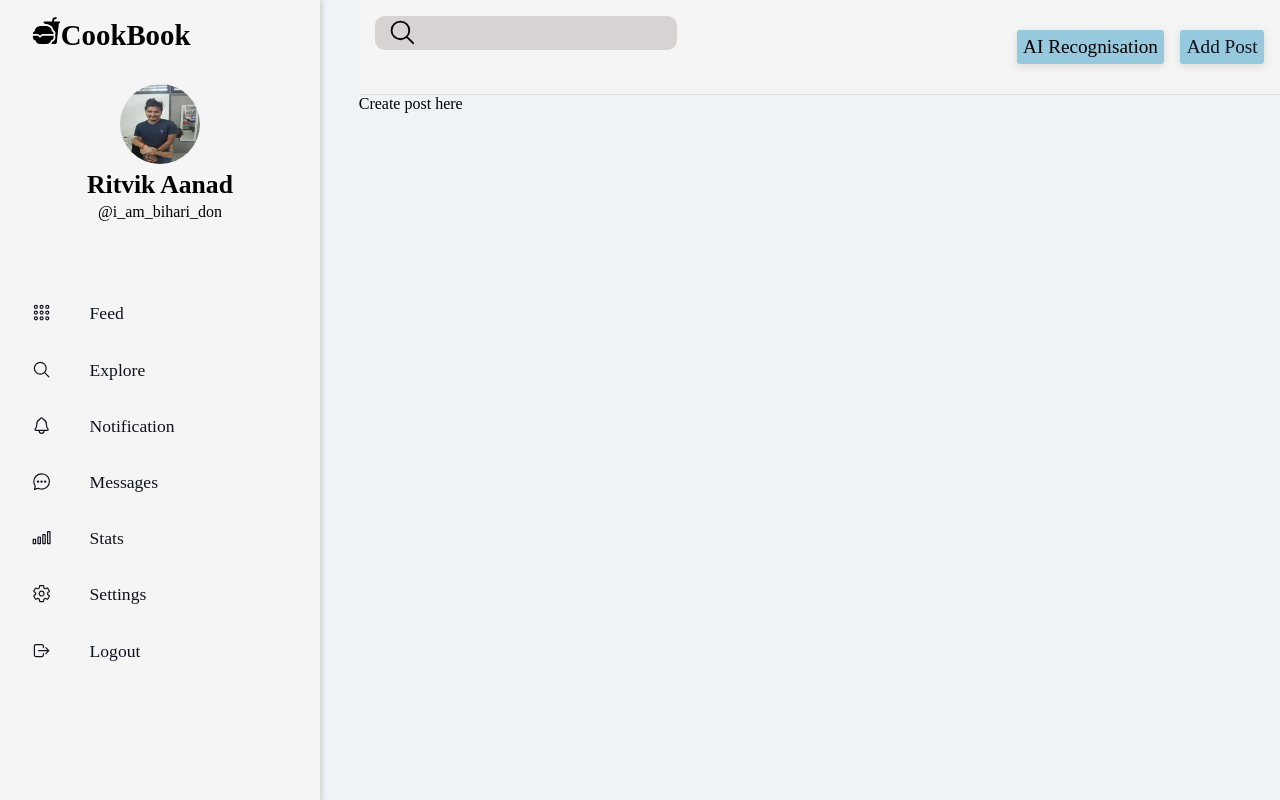
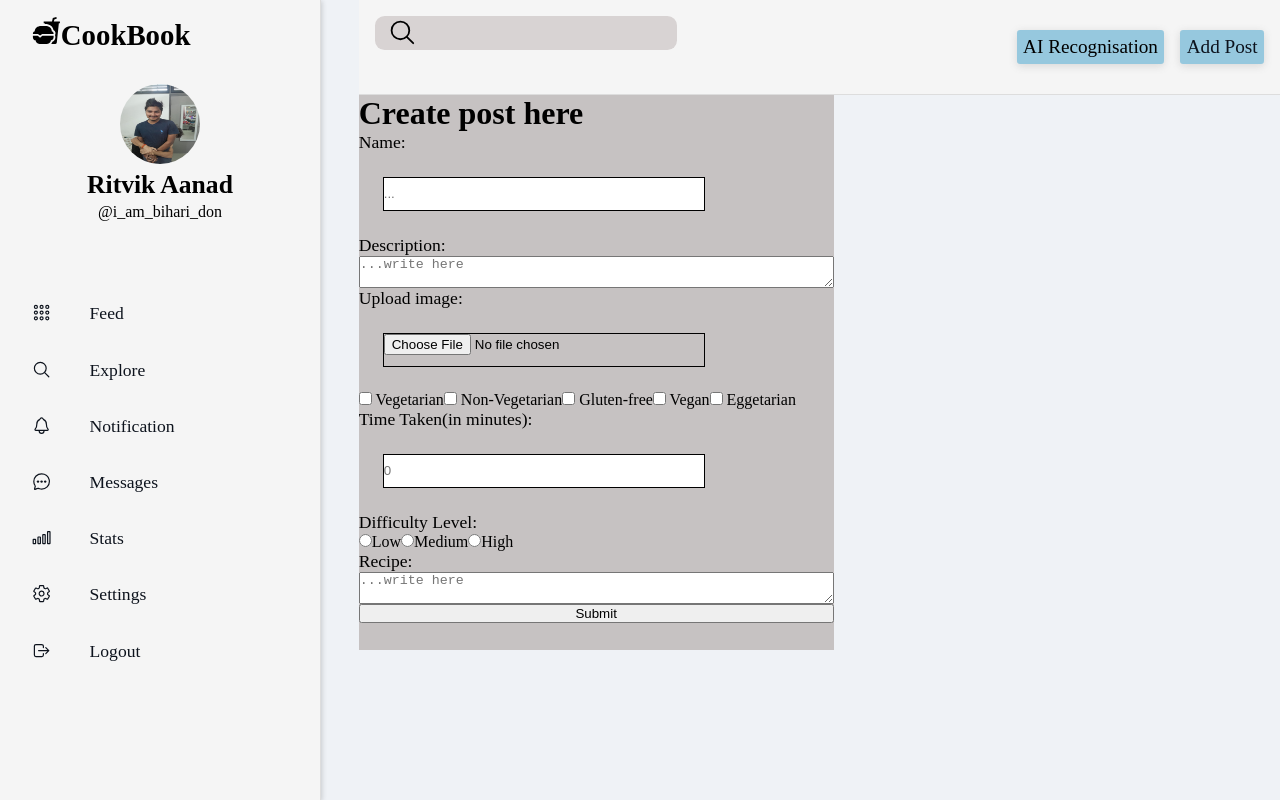
Before and after one commit to RitvikAnand583/cookbook, a React (Vite) app in the folder frontend/: page /post in a window 1280 px wide. Built offline with nearby package versions, Linux system fonts and the light colour scheme.

Commit message:
Initialised create post page

```diff
--- a/frontend/src/pages/CreatePost.jsx
+++ b/frontend/src/pages/CreatePost.jsx
@@ -1,5 +1,67 @@
+import StyledForm from "../ui/Form";
+import Input from "../ui/Input";
+import Label from "../ui/Label";
+
 function CreatePost() {
-  return <div>Create post here</div>;
+  function onSubmit() {
+    // e.preventDefault();
+    const form = document.getElementById("form");
+    console.log(form);
+  }
+
+  return (
+    <StyledForm action="https://httpbin.org/post" method="POST" id="form">
+      <h1>Create post here</h1>
+      <Label>Name:</Label>
+      <Input name="name" type="text" placeholder="..." />
+      <Label>Description:</Label>
+      <textarea name="description" placeholder="...write here" />
+      <Label>Upload image:</Label>
+      <Input name="avatar" type="file" accept="image/png, image,jpeg" />
+      {/* <options></options> */}
+      <div>
+        <span>
+          <input type="checkbox" name="langs" value="Vegetarian" />{" "}
+          <label htmlFor="langs_perl">Vegetarian</label>
+        </span>
+        <span>
+          <input type="checkbox" name="langs" value="Non-Vegetarian" />{" "}
+          <label htmlFor="langs_perl">Non-Vegetarian</label>
+        </span>
+        <span>
+          <input type="checkbox" name="langs" value="Gluten-free" />{" "}
+          <label htmlFor="langs_perl">Gluten-free</label>
+        </span>
+        <span>
+          <input type="checkbox" name="langs" value="Vegan" />{" "}
+          <label htmlFor="langs_perl">Vegan</label>
+        </span>
+        <span>
+          <input type="checkbox" name="langs" value="Eggetarian" />{" "}
+          <label htmlFor="langs_perl">Eggetarian</label>
+        </span>
+      </div>
+      <Label>Time Taken(in minutes):</Label>
+      <Input name="avatar" type="text" placeholder="0" />
+      <Label>Difficulty Level:</Label>
+      <div>
+        <input type="radio" name="difficultylevel" value="low" />
+        <label htmlFor="low">Low</label>
+        <input type="radio" name="difficultylevel" value="medium" />
+        <label htmlFor="medium">Medium</label>
+        <input type="radio" name="difficultylevel" value="high" />
+        <label htmlFor="high">High</label>
+      </div>
+      <Label>Recipe:</Label>
+      <textarea name="recipe" placeholder="...write here" />
+      <button onClick={() => onSubmit()} type="submit" formTarget="_blank">
+        Submit
+      </button>
+    </StyledForm>
+  );
+}
+{
+  /* <input type="file" id="avatar" name="avatar" accept="image/png, image/jpeg" /> */
 }
 
 export default CreatePost;
--- a/frontend/src/pages/Login.jsx
+++ b/frontend/src/pages/Login.jsx
@@ -1,4 +1,4 @@
-import StyledInput from "../ui/Input";
+import Input from "../ui/Input";
 import StyledForm from "../ui/Form";
 import Button from "../ui/Button";
 import Row from "../ui/Row";
@@ -12,18 +12,18 @@ function Login() {
       </div>
       <div>
         <StyledForm method="POST" action="/">
-          <StyledInput
+          <Input
             name="email"
             id="email"
             type="text"
             placeholder="Enter email or phone..."
-          ></StyledInput>
-          <StyledInput
+          ></Input>
+          <Input
             name="password"
             id="password"
             type="password"
             placeholder="Enter password"
-          ></StyledInput>
+          ></Input>
           <Row type="vertical">
             <Button>Log in</Button>
             <Button type="button">Forgot password?</Button>
--- a/frontend/src/pages/Signup.jsx
+++ b/frontend/src/pages/Signup.jsx
@@ -1,4 +1,4 @@
-import StyledInput from "../ui/Input";
+import Input from "../ui/Input";
 import StyledForm from "../ui/Form";
 import Button from "../ui/Button";
 import Row from "../ui/Row";
@@ -12,38 +12,38 @@ function Signup() {
       </div>
       <div>
         <StyledForm method="POST" action="/">
-          <StyledInput
+          <Input
             name="email"
             id="email"
             type="text"
             placeholder="Enter email or phone..."
-          ></StyledInput>
+          ></Input>
           <Row>
-            <StyledInput
+            <Input
               name="firstname"
               id="firstname"
               type="text"
               placeholder="First name"
-            ></StyledInput>
-            <StyledInput
+            ></Input>
+            <Input
               name="lastname"
               id="lastname"
               type="text"
               placeholder="Last name"
-            ></StyledInput>
+            ></Input>
           </Row>
-          <StyledInput
+          <Input
             name="password"
             id="password"
             type="password"
             placeholder="Enter password"
-          ></StyledInput>
-          <StyledInput
+          ></Input>
+          <Input
             name="confirmpassword"
             id="confirmpassword"
             type="password"
             placeholder="Confirm password"
-          ></StyledInput>
+          ></Input>
           <Row type="vertical">
             <Button>Sign Up</Button>
             {/* <Button type="button">Forgot password?</Button> */}
--- a/frontend/src/ui/Input.jsx
+++ b/frontend/src/ui/Input.jsx
@@ -2,11 +2,11 @@
 
 import styled from "styled-components";
 
-const StyledInput = styled.input`
+const Input = styled.input`
   border: 1px solid black;
   margin: 1.5rem;
   width: 20rem;
   height: 2rem;
 `;
 
-export default StyledInput;
+export default Input;
--- a/frontend/src/ui/InputText.jsx
+++ b/frontend/src/ui/InputText.jsx
@@ -1,9 +1,9 @@
 import styled from "styled-components";
 
-const StyledInput = styled.input``;
+const Input = styled.input``;
 
 function InputText({ placeholder }) {
-  return <StyledInput type="text" placeholder={placeholder}></StyledInput>;
+  return <Input type="text" placeholder={placeholder}></Input>;
 }
 
 export default InputText;
--- /dev/null
+++ b/frontend/src/ui/Label.jsx
@@ -0,0 +1,11 @@
+import styled from "styled-components";
+
+const Label = styled.label`
+  font-size: 1.1rem;
+`;
+
+// function Label() {
+//   return <div></div>;
+// }
+
+export default Label;
```
